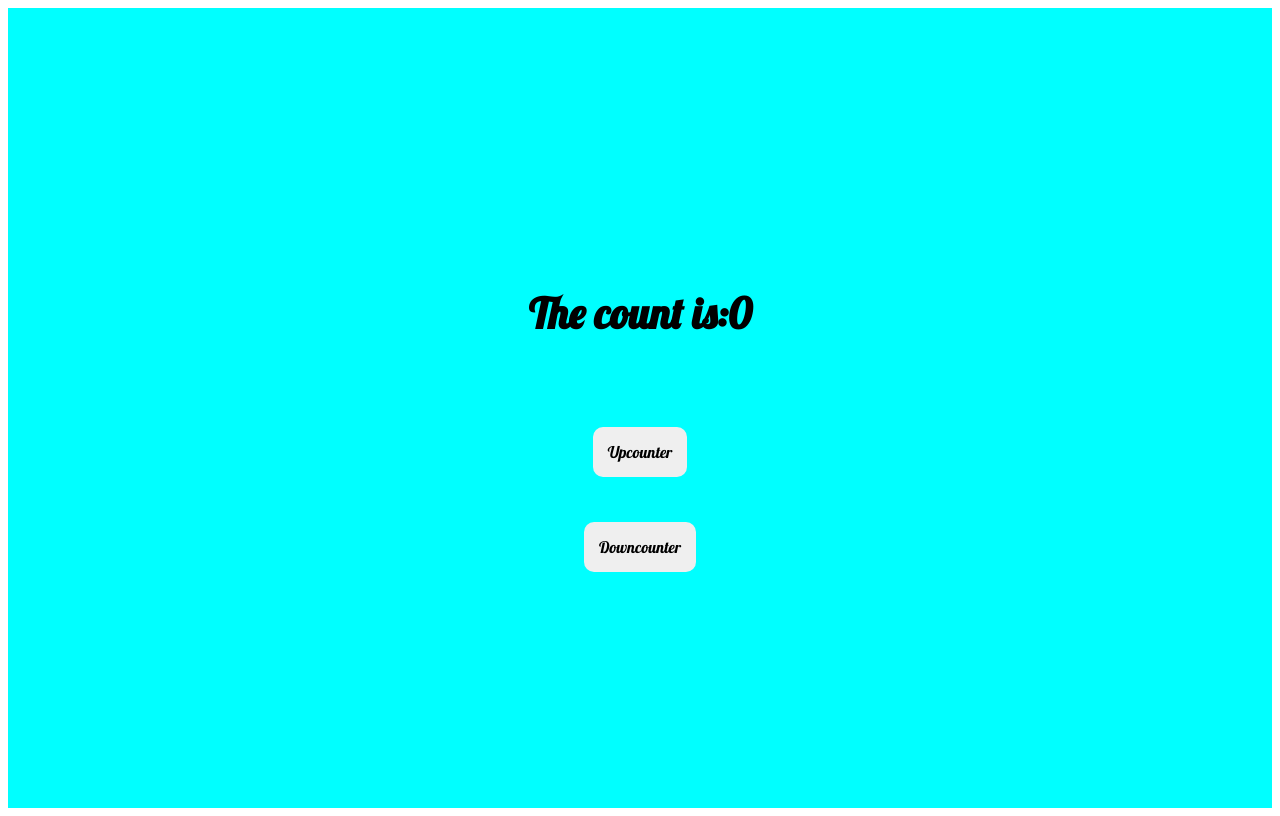
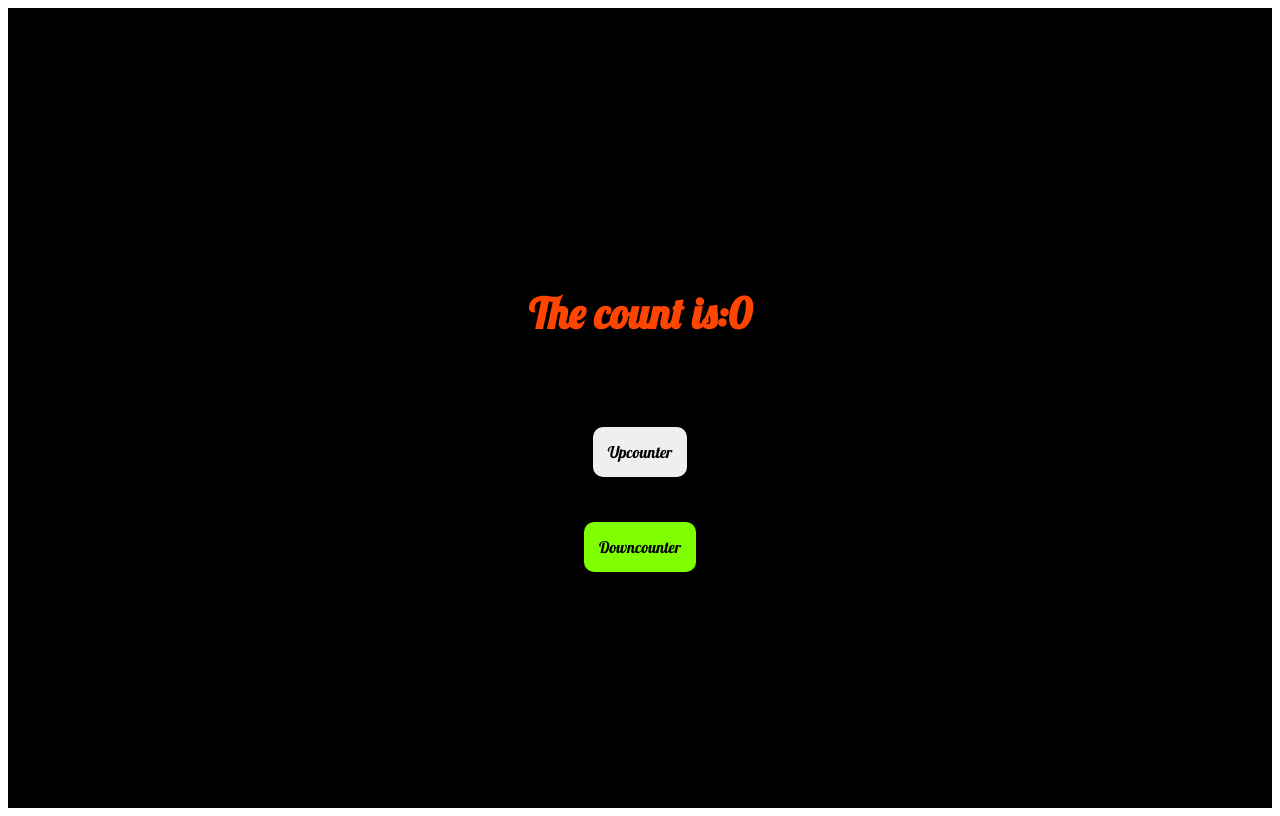
Before and after one commit to kalpanadd/REACT, a React (Create React App) app: page / in a window 1280 px wide. Built offline with nearby package versions, Linux system fonts and the light colour scheme.

Commit message:
counter with dynamic pages

```diff
--- a/src/App.css
+++ b/src/App.css
@@ -1,14 +1,14 @@
 
 .App{
   text-align: center;
-  background-color:aqua;
+  background-color:black;
   min-height: 100vh;
   display: flex;
   flex-direction: column;
   align-items: center;
   justify-content: center;
   font-size: calc(20px + 2vmin);
-  color:black;
+  color:orangered;
   font-family: Lobster, cursive;
 
 }
@@ -20,3 +20,25 @@
   outline: 0;
   padding:15px;
 }
+
+.btn-upcount{
+  background-color:deepskyblue;
+  font-family: Lobster,cursive;
+  font-size: medium;
+  border-radius: 10px ;
+  border:0;
+  outline: 0;
+  padding:15px;
+
+}
+
+.btndowncount{
+  background-color:chartreuse;
+  font-family: Lobster,cursive;
+  font-size: medium;
+  border-radius: 10px ;
+  border:0;
+  outline: 0;
+  padding:15px;
+
+}
--- a/src/App.js
+++ b/src/App.js
@@ -3,18 +3,32 @@ import './App.css';
 
 function App() {
   const [count, setCount] = useState(0);
+  const [color, setColor] = useState();
+
+  function Upcount() {
+    setCount(count + 1);
+    setColor(true);
+
+  }
 
 
+  function Downcount() {
+    setColor(false);
+    setCount(count - 1);
+
+  }
 
 
   return (
     <div className="App">
       <h3>The count is:{count}</h3>
       <br />
-      <button className='btn' onClick={() => setCount(count + 1)}>Upcounter</button><br />
-      <button className='btn' onClick={() => setCount(count - 1)}>Downcounter</button>
+      <button className={color ? 'btn-upcount' : 'btn'} onClick={Upcount}>Upcounter</button><br />
+      <button className={color ? 'btn' : 'btndowncount'} onClick={Downcount}>Downcounter</button>
     </div>
   );
 }
 
 export default App;
+//<button className='btn' onClick={() => setCount(count + 1)}>Upcounter</button><br />
+//<button className='btn' onClick={() => setCount(count - 1)}>Downcounter</button>
```
